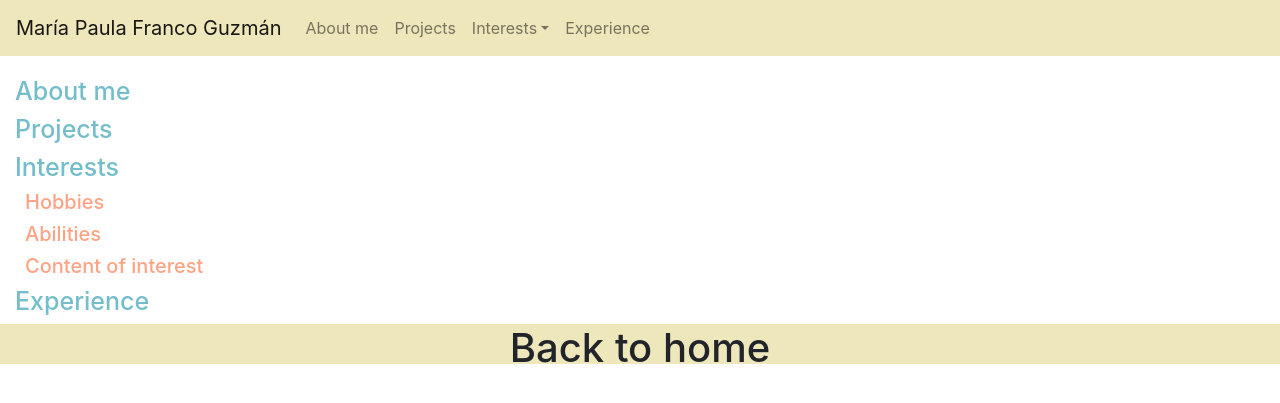
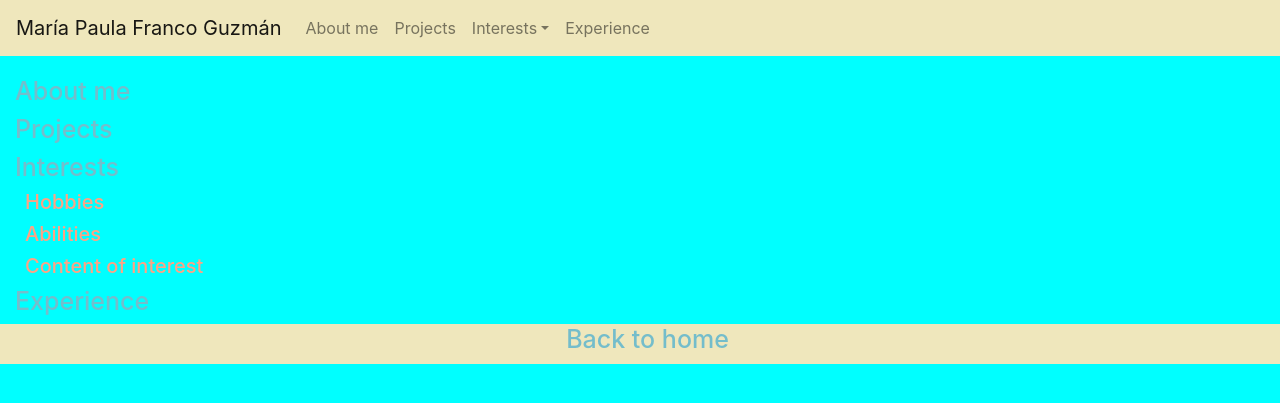
Before and after one commit to mpfranco10/pagina-personal-mpfranco, a PHP site: page /index.html in a window 1280 px wide. Shown: the top 403 px of the page. Run offline with PHP 8.4, Linux system fonts and the light colour scheme; some libraries are stand-ins or nearby versions.

Commit message:
fondo de nuevo

```diff
--- a/index.html
+++ b/index.html
@@ -67,7 +67,7 @@
 
 
 	<div id="footer">
-		<h1>Back to home</h1>
+		<h1 class="titulos">Back to home</h1>
 	</div>
 </body>
 
--- a/styles.css
+++ b/styles.css
@@ -1,5 +1,5 @@
 body{
-  background-color: lightblue;
+  background-color: aqua !important;
 }
 #barraprincipal{
   background-color: #EFE7BC;
```
